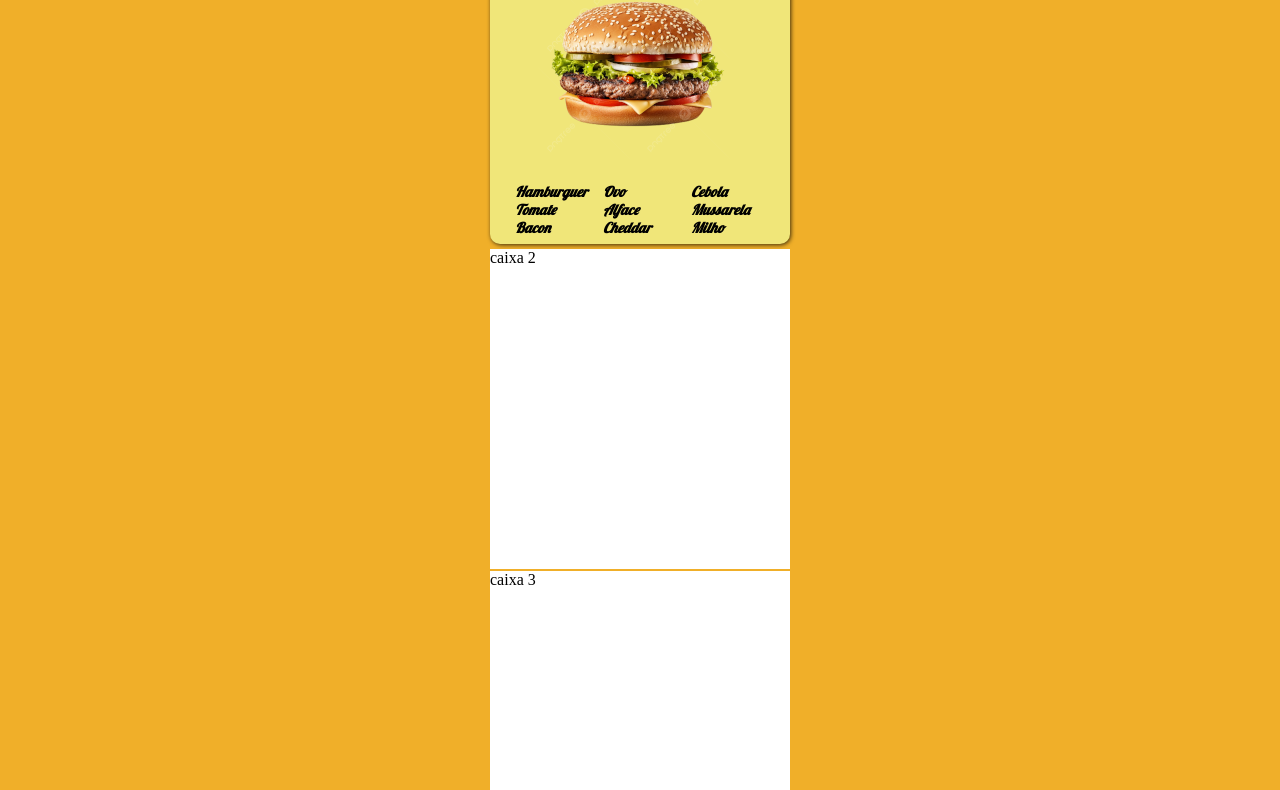
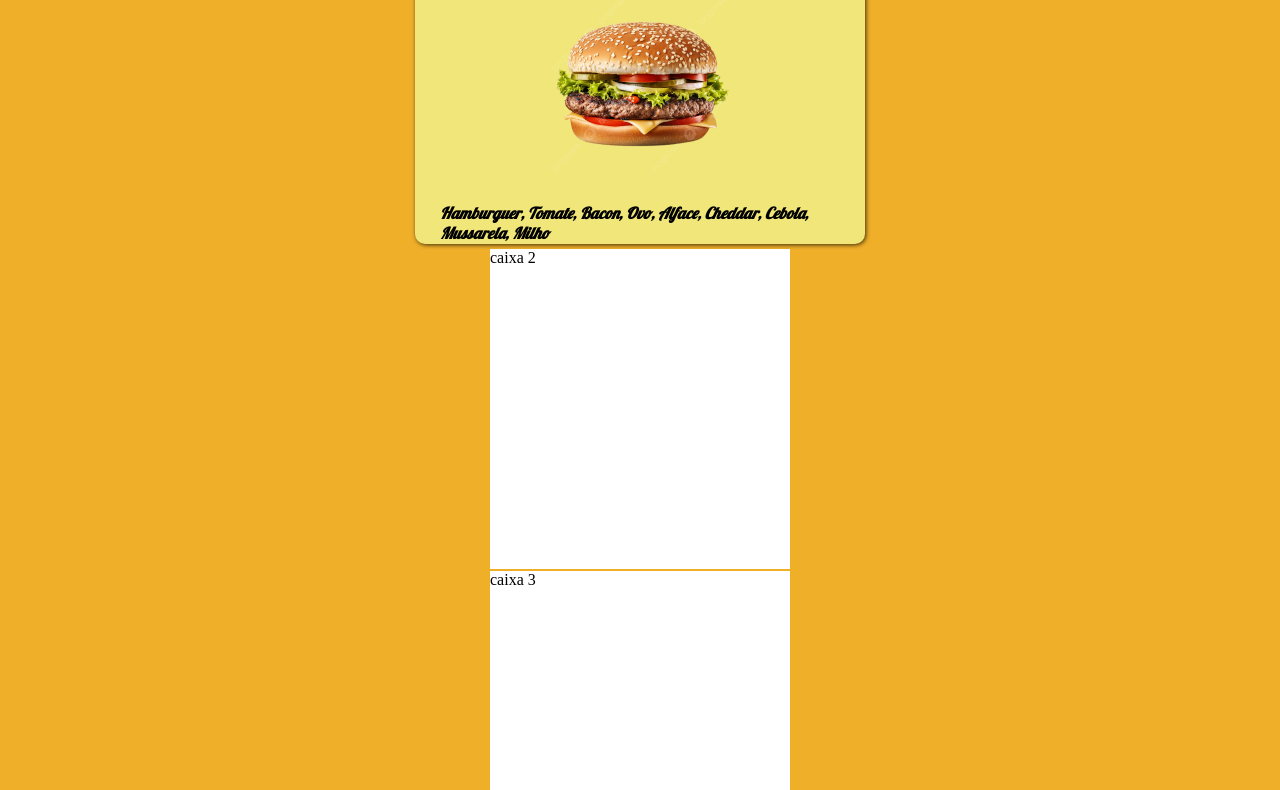
Before and after one commit to Guifres/LanchesMineiro, a plain HTML site: page Menu/index.html in a window 1280 px wide. Shown: the part 204-994 px from the top of the page. Drawn offline with Linux system fonts and the light colour scheme.

Commit message:
Atualizei o body

```diff
--- a/Menu/estilo/style.css
+++ b/Menu/estilo/style.css
@@ -20,10 +20,15 @@
     padding: 0px;
 }
 
+body {
+    background-color: var(--cor4);
+}
+
 
 header {
     background-image: linear-gradient(to bottom, var(--cor1), var(--cor3));
     padding: 20px;
+
 
 }
 
@@ -58,6 +63,10 @@ nav a:hover {
 
 main {
     background-color: var(--cor4);
+    min-width: 300px;
+    max-width: 450px;
+    margin:auto;
+
 }
 
 div {
@@ -66,13 +75,14 @@ div {
     padding-bottom: 20px;
 }
 
-#lanche1 > img {
-    padding-left: 45px;
+#img {
+    text-align: center;
+    padding: 0px;
 }
 
 #lanche1 {
-    width: 300px;
-    height: 300px;
+    min-width: 300px;
+    max-height: 300px;
     margin-bottom: 5px;
     box-shadow: 1px 1px 4px rgba(0, 0, 0, 0.74);
     border-radius: 10px 10px 10px 10px;
@@ -97,18 +107,15 @@ div {
 #lanche1 > h1 {
     text-align: center;
     font-family: var(--fonte-header);
+    font-size: 3em;
 
 }
 
-#lanche1 > ol {
-    list-style-position: inside;
-    list-style-type: none;
-    columns: 3;
+#lanche1 > p {
     font-family: var(--fonte-header);
-    font-size: 0.9em;
+    font-size: 1em;
     font-weight: bold;
     font-style: italic;
-    list-style-position: center;
     padding: 15px;
     margin: 0px 10px 0px 10px ;
 }
--- a/Menu/index.html
+++ b/Menu/index.html
@@ -19,18 +19,12 @@
     <main>
         <div id="lanche1">
             <h1>São Carlos</h1>
-            <img src="imagens/hamburguerfull-200b.png" alt="">
-            <ol >
-                <li>Hamburguer</li>
-                <li>Tomate</li>
-                <li>Bacon</li>
-                <li>Ovo</li>
-                <li>Alface</li>
-                <li>Cheddar</li>
-                <li>Cebola</li>
-                <li>Mussarela</li>
-                <li>Milho</li>
-            </ol>
+            <div id="img">
+                <img src="imagens/hamburguerfull-200b.png" alt="">
+            </div>
+            <p>
+                Hamburguer, Tomate, Bacon, Ovo, Alface, Cheddar, Cebola, Mussarela, Milho
+            </p>
         </div>
         <div id="lanche2">
             caixa 2
@@ -40,7 +34,7 @@
         </div>
     </main>
     <footer>
-        Site construido por <a href="https://instagram.com/guifrs" target="_blank" rel="noopener" >Guifres</a>
+        Site construido por <a href="https://instagram.com/guifres" target="_blank" rel="noopener" >Guifres</a>
     </footer>
 </body>
 </html>
```
